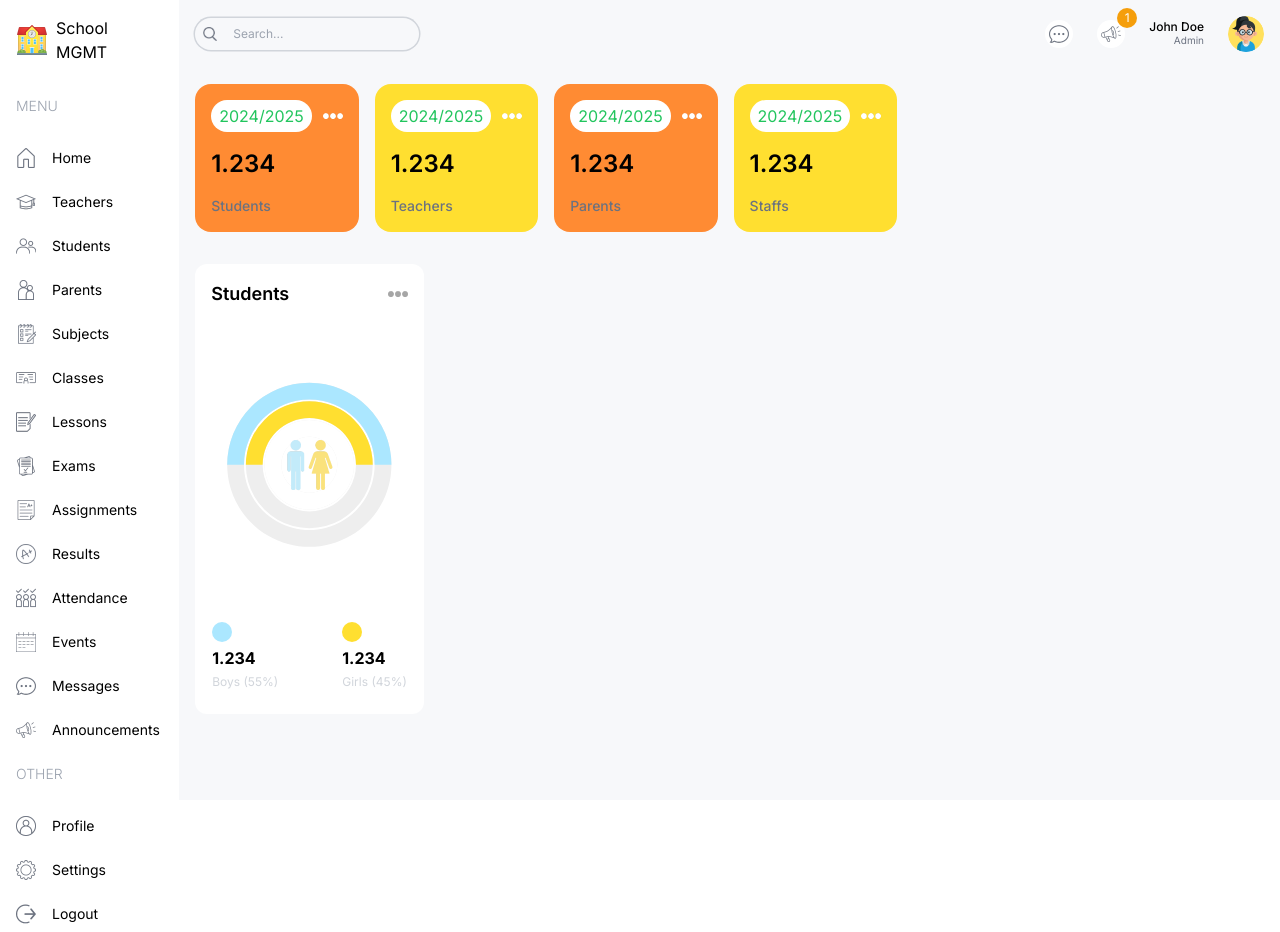
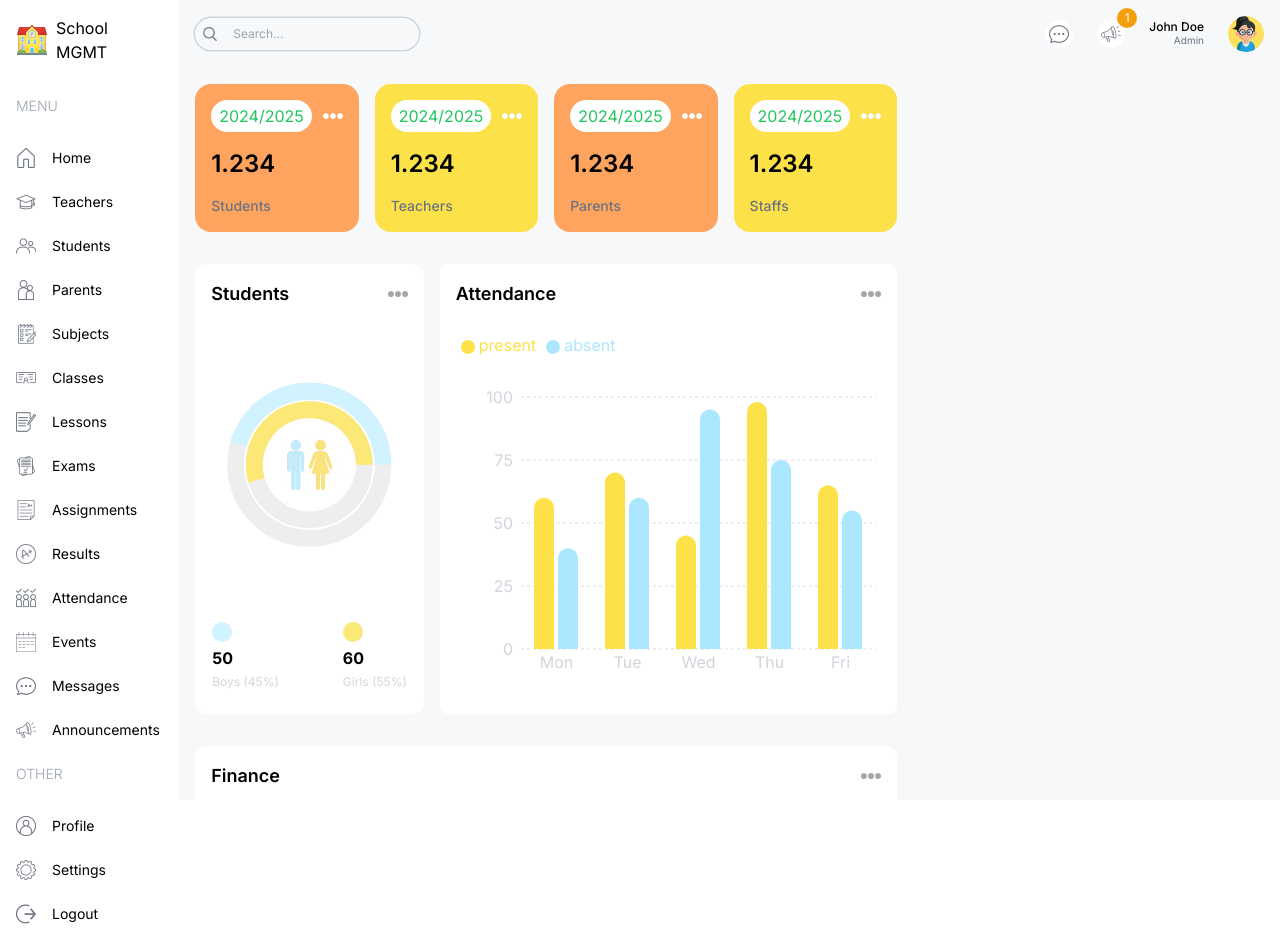
Before and after one commit to andricolae/school-mgmt, a Next.js app: page /dashboard/admin in a window 1280 px wide. Built offline with nearby package versions, Linux system fonts and the light colour scheme.

Commit message:
final chart design

```diff
--- a/src/app/dashboard/admin/page.tsx
+++ b/src/app/dashboard/admin/page.tsx
@@ -1,4 +1,6 @@
-import CountCharts from "@/components/CountCharts"
+import AttendanceChart from "@/components/AttendanceChart"
+import CountCharts from "@/components/CountChart"
+import FinanceChart from "@/components/FinanceChart"
 import UserCard from "@/components/UserCard"
 
 const AdminPage = () => {
@@ -16,11 +18,11 @@
             <CountCharts />
           </div>
           <div className="w-full lg:w-2/3 h-[450px]">
-
+            <AttendanceChart />
           </div>
         </div>
-        <div className="">
-
+        <div className="w-full h-[500px]">
+          <FinanceChart />
         </div>
       </div>
       <div className="w-full lg:w-1/3">
--- /dev/null
+++ b/src/components/AttendanceChart.tsx
@@ -0,0 +1,59 @@
+"use client"
+import Image from 'next/image';
+import { BarChart, Bar, Rectangle, XAxis, YAxis, CartesianGrid, Tooltip, Legend, ResponsiveContainer } from 'recharts';
+
+const data = [
+    {
+        name: 'Mon',
+        present: 60,
+        absent: 40,
+    },
+    {
+        name: 'Tue',
+        present: 70,
+        absent: 60,
+    },
+    {
+        name: 'Wed',
+        present: 45,
+        absent: 95,
+    },
+    {
+        name: 'Thu',
+        present: 98,
+        absent: 75,
+    },
+    {
+        name: 'Fri',
+        present: 65,
+        absent: 55,
+    },
+];
+
+const AttendanceChart = () => {
+    return (
+        <div className='bg-white rounded-lg p-4 h-full'>
+            <div className='flex justify-between items-center'>
+                <h1 className='text-lg font-semibold'>Attendance</h1>
+                <Image src="/moreDark.png" alt="" width={20} height={20} />
+            </div>
+            <ResponsiveContainer width="100%" height="90%">
+                <BarChart
+                    width={500}
+                    height={300}
+                    data={data}
+                    barSize={20}>
+                    <CartesianGrid strokeDasharray="3 3" vertical={false} stroke='#DDD' />
+                    <XAxis dataKey="name" axisLine={false} tick={{fill:"#D1D5DB"}} tickLine={false}/>
+                    <YAxis axisLine={false} tick={{fill:"#D1D5DB"}} tickLine={false} />
+                    <Tooltip contentStyle={{borderRadius:"10px", borderColor:"lightgrey"}} />
+                    <Legend align='left' verticalAlign='top' wrapperStyle={{ paddingTop: "20px", paddingBottom: "40px" }} />
+                    <Bar dataKey="present" fill="#FCE149" legendType='circle' radius={[10, 10, 0, 0]} />
+                    <Bar dataKey="absent" fill="#ABE7FF" legendType='circle' radius={[10, 10, 0, 0]} />
+                </BarChart>
+            </ResponsiveContainer>
+        </div>
+    )
+}
+
+export default AttendanceChart
--- a/src/components/CountCharts.tsx
+++ b/src/components/CountChart.tsx
@@ -5,18 +5,18 @@
 const data = [
     {
         name: "Total",
-        count: 106,
+        count: 110,
         fill: "white",
     },
     {
         name: "Girls",
-        count: 53,
-        fill: "#FFDF30",
+        count: 60,
+        fill: "#FCE877",
     },
     {
         name: "Boys",
-        count: 53,
-        fill: "#ABE7FF",
+        count: 50,
+        fill: "#D1F2FF",
     },
 ];
 
@@ -37,14 +37,14 @@
             </div>
             <div className="flex justify-center gap-16">
                 <div className="flex flex-col gap-1">
-                    <div className="w-5 h-5 bg-sky rounded-full" />
-                    <h1 className="font-bold">1.234</h1>
-                    <h2 className="text-xs text-gray-300">Boys (55%)</h2>
+                    <div className="w-5 h-5 bg-skyLight rounded-full" />
+                    <h1 className="font-bold">50</h1>
+                    <h2 className="text-xs text-gray-300">Boys (45%)</h2>
                 </div>
                 <div className="flex flex-col gap-1">
-                    <div className="w-5 h-5 bg-yellow rounded-full" />
-                    <h1 className="font-bold">1.234</h1>
-                    <h2 className="text-xs text-gray-300">Girls (45%)</h2>
+                    <div className="w-5 h-5 bg-yellowLight rounded-full" />
+                    <h1 className="font-bold">60</h1>
+                    <h2 className="text-xs text-gray-300">Girls (55%)</h2>
                 </div>
             </div>
         </div>
--- /dev/null
+++ b/src/components/FinanceChart.tsx
@@ -0,0 +1,95 @@
+"use client"
+import Image from "next/image"
+import { LineChart, Line, XAxis, YAxis, CartesianGrid, Tooltip, Legend, ResponsiveContainer } from 'recharts';
+
+const data = [
+    {
+        name: 'Jan',
+        income: 4000,
+        expense: 2400,
+    },
+    {
+        name: 'Feb',
+        income: 3000,
+        expense: 1398,
+    },
+    {
+        name: 'Mar',
+        income: 2000,
+        expense: 9800,
+    },
+    {
+        name: 'Apr',
+        income: 2780,
+        expense: 3908,
+    },
+    {
+        name: 'Jun',
+        income: 1890,
+        expense: 4800,
+    },
+    {
+        name: 'Jul',
+        income: 2390,
+        expense: 3800,
+    },
+    {
+        name: 'Aug',
+        income: 3490,
+        expense: 4300,
+    },
+    {
+        name: 'Sep',
+        income: 3490,
+        expense: 4300,
+    },
+    {
+        name: 'Oct',
+        income: 3490,
+        expense: 4300,
+    },
+    {
+        name: 'Nov',
+        income: 3490,
+        expense: 4300,
+    },
+    {
+        name: 'Dec',
+        income: 3490,
+        expense: 4300,
+    },
+];
+
+const FinanceChart = () => {
+    return (
+        <div className="bg-white rounded-xl w-full h-full p-4">
+            <div className="flex justify-between items-center">
+                <h1 className="text-lg font-semibold">Finance</h1>
+                <Image src="/moreDark.png" alt="" width={20} height={20} />
+            </div>
+            <ResponsiveContainer width="100%" height="90%">
+                <LineChart
+                    width={500}
+                    height={300}
+                    data={data}
+                    margin={{
+                        top: 5,
+                        right: 30,
+                        left: 20,
+                        bottom: 5,
+                    }}
+                >
+                    <CartesianGrid strokeDasharray="3 3" />
+                    <XAxis dataKey="name" axisLine={false} tick={{fill:"#D1D5DB"}} tickLine={false} tickMargin={10} />
+                    <YAxis axisLine={false} tick={{fill:"#D1D5DB"}} tickLine={false} tickMargin={20} />
+                    <Tooltip />
+                    <Legend align="center" verticalAlign="top" wrapperStyle={{paddingTop:"10px", paddingBottom:"30px"}} />
+                    <Line type="monotone" dataKey="income" stroke="#FCE149" strokeWidth={3} />
+                    <Line type="monotone" dataKey="expense" stroke="#ABE7FF" strokeWidth={3} />
+                </LineChart>
+            </ResponsiveContainer>
+        </div>
+    )
+}
+
+export default FinanceChart
--- a/tailwind.config.ts
+++ b/tailwind.config.ts
@@ -16,9 +16,9 @@
       colors:{
         sky:"#ABE7FF",
         skyLight:"#D1F2FF",
-        orange:"#FF8B33",
+        orange:"#FFA45E",
         orangeLight:"#FCA868",
-        yellow:"#FFDF30",
+        yellow:"#FCE149",
         yellowLight:"#FCE877",
       }
     },
```
